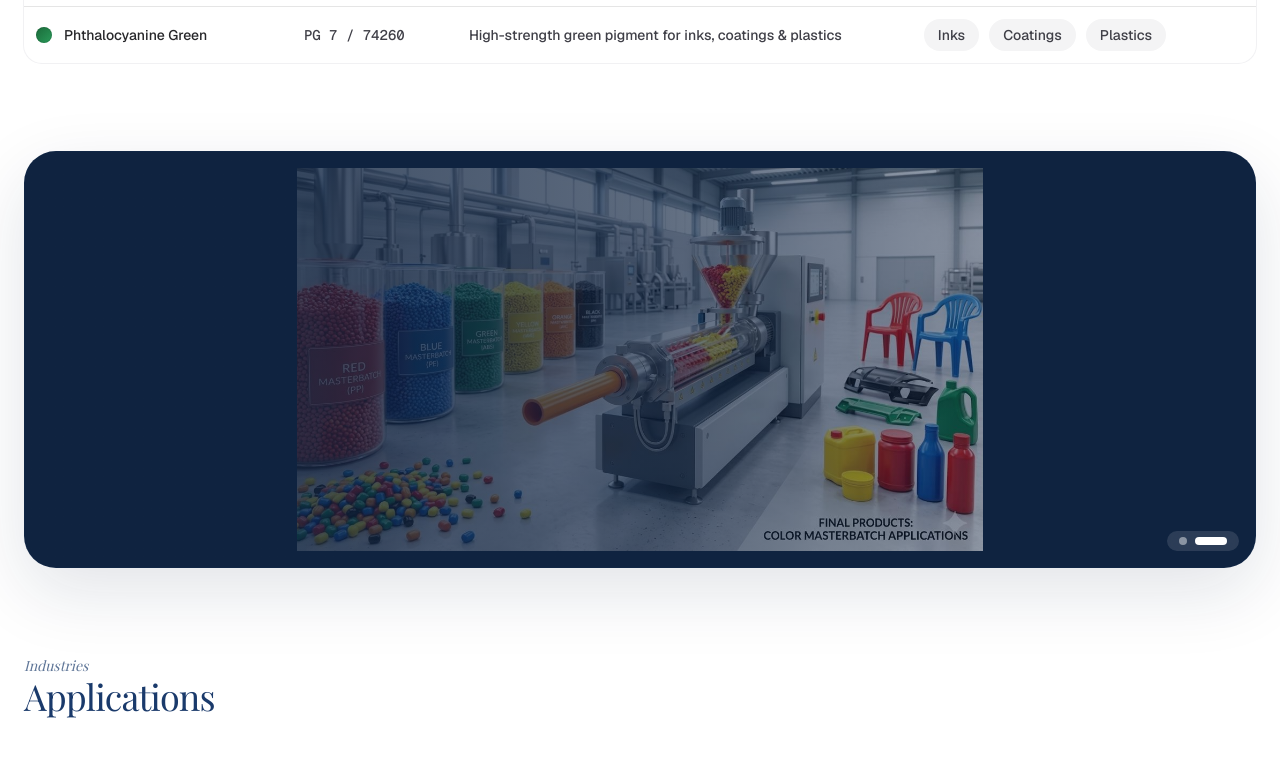
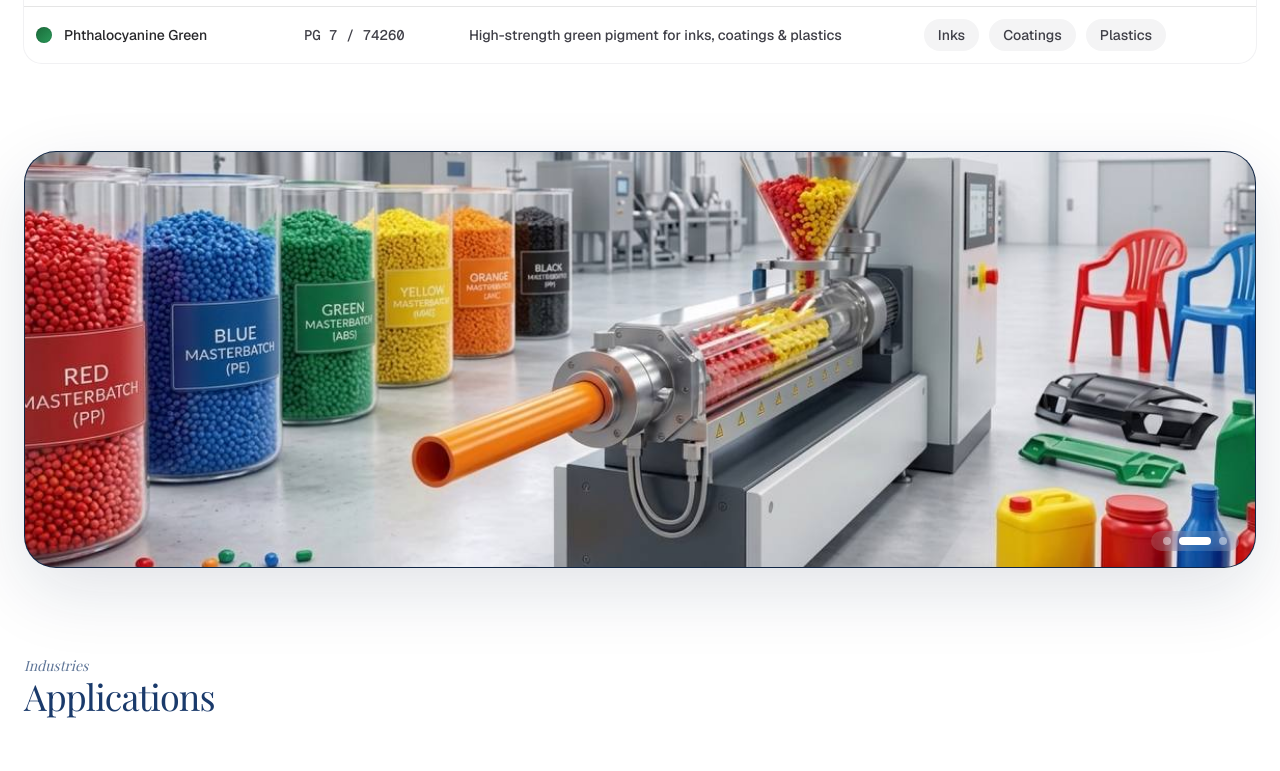
Before and after one commit to pragneshbarik/shivapigments, a Next.js app: page / in a window 1280 px wide. Shown: the part 2120-2891 px from the top of the page. Built offline with nearby package versions, Linux system fonts and the light colour scheme.

Commit message:
Refine spotlight carousel slides

```diff
--- a/src/app/page.tsx
+++ b/src/app/page.tsx
@@ -122,11 +122,19 @@ const spotlightSlides = [
   },
   {
     eyebrow: "Downstream Applications",
-    title: "Masterbatch production in a clean, balanced frame",
+    title: "Masterbatch production with a strong full-frame view",
     description:
-      "Kept fully visible and centered for a sharper presentation in the downside carousel.",
+      "Zoomed to fit the carousel cleanly while keeping the product scene clear.",
     image: "/spotlight-carousel-5.jpg",
-    imageClass: "object-contain object-center bg-[#0f2340] p-2 sm:p-3 md:p-4",
+    imageClass: "object-cover object-center scale-[1.08]",
+  },
+  {
+    eyebrow: "Masterbatch Line",
+    title: "Downstream color production in a wide industrial frame",
+    description:
+      "Added as the third slide with a cleaner fit and no blue wash over the image.",
+    image: "/spotlight-carousel-6.jpg",
+    imageClass: "object-cover object-center",
   },
 ]
 
@@ -492,8 +500,7 @@ function SpotlightCarouselSection() {
                   alt={slide.title}
                   className={`h-full w-full ${slide.imageClass ?? "object-cover object-center"}`}
                 />
-                <div className="absolute inset-0 bg-gradient-to-r from-[#0f2340]/88 via-[#0f2340]/68 to-[#0f2340]/22" />
-                <div className="relative flex h-full max-w-3xl flex-col justify-center gap-2 px-5 py-4 sm:px-8 md:px-10 lg:px-12">
+                <div className="relative flex h-full max-w-3xl flex-col justify-start gap-2 px-5 py-6 sm:px-8 sm:py-8 md:px-10 md:py-10 lg:px-12 lg:py-12">
                   <p className="text-[11px] font-semibold uppercase tracking-[0.24em] text-blue-200/80">
                     {slide.eyebrow}
                   </p>
```
Also changed, not shown: public/spotlight-carousel-6.jpg (added).
